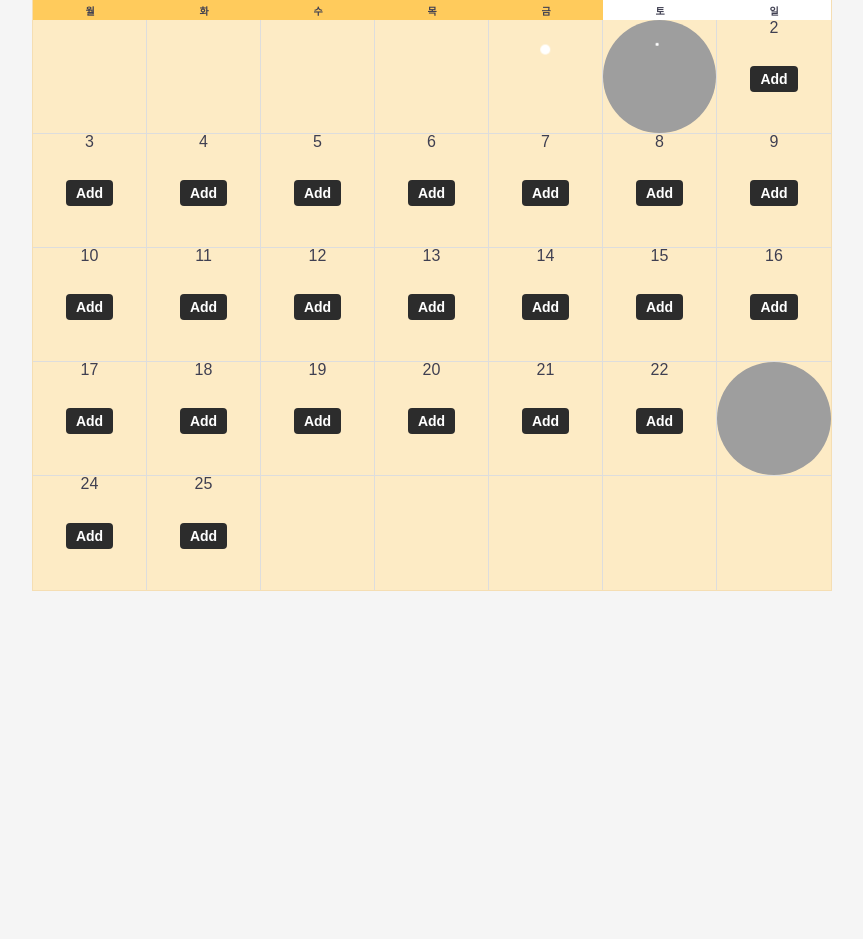
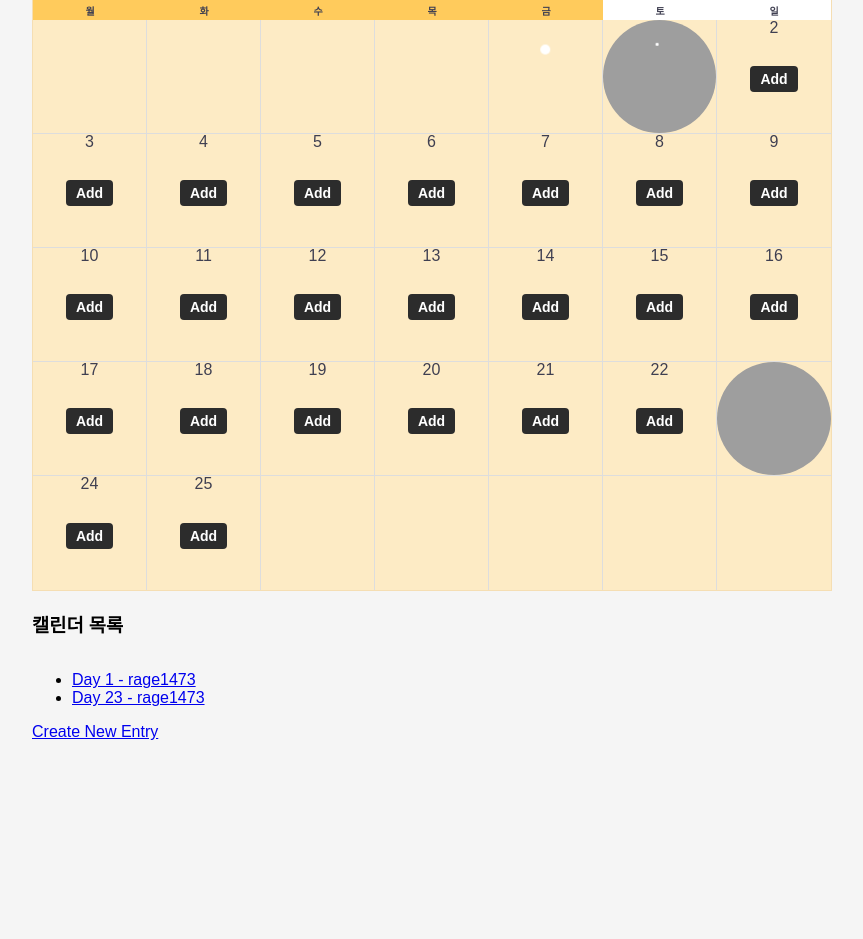
Before and after one commit to rage147-OwO/AdventCalendar, a Django app: page /calendar/14/ in a window 1280 px wide; the page is wider, and only the part inside the window is pictured. Shown: the part 772-1711 px from the top of that part, without its empty margins (208-1071 px from the left). Before the commit the page ends 1363 px from the top of that part, so only its background shows below. Run offline with Django 4.2, Linux system fonts and the light colour scheme; data comes from the database, SQL or seed files in the repository; both versions use the stored data as it was after the commit; grey boxes are pictures that could not be loaded.

Commit message:
Revert "."
This reverts commit 1f1857ff9866ed2115d80f8159f8fffbdac3dedb.

```diff
--- a/adventcalendar/calendarapp/templates/base.html
+++ b/adventcalendar/calendarapp/templates/base.html
@@ -42,6 +42,7 @@
             font-size: 50px;
             font-weight: bold;
             box-sizing: border-box;
+
         }
 
         .login-buttons {
@@ -208,9 +209,9 @@
 <body>
 
     <div class="top-page">
-        <div class="pink-header">
+        <a href="{% url 'home' %}" class="pink-header" style="text-decoration: none">
             Advent Calendar
-        </div>
+        </a>
 
         {% if user.is_authenticated %}
         <div class="user-info">
--- a/adventcalendar/calendarapp/templates/calendar.html
+++ b/adventcalendar/calendarapp/templates/calendar.html
@@ -94,7 +94,10 @@
                 {% else %}
                 <div class="content">
                     {% if day_data.person_image_url %}
-                    <img src="{{ day_data.person_image_url }}" alt="{{ day_data.person_name }}">
+                    <a href="{{ day_data.link }}">
+                        <img src="{{ day_data.person_image_url }}" alt="{{ day_data.person_name }}">
+                    </a>
+
                     {% endif %}
                     {% if day_data.link %}
                     <a href="{{ day_data.link }}" class="person-name">{{ day_data.person_name }}</a>
@@ -120,6 +123,19 @@
             <div class="day"></div>
             <div class="day"></div>
         </div>
+        <h3>캘린더 목록</h3>
+        <ul>
+            {% for entry in entries %}
+            <li>
+                <a href="{% url 'calendar_entry_detail' calendar_id entry.id %}">Day {{ entry.day }} - {{ entry.username }}</a>
+                {% if entry.user == user %}
+                (<a href="{% url 'update_calendar_entry' calendar_id entry.id %}">Edit</a>
+                | <a href="{% url 'delete_calendar_entry' calendar_id entry.id %}">Delete</a>)
+                {% endif %}
+            </li>
+            {% endfor %}
+        </ul>
+        <a href="{% url 'create_calendar_entry' calendar_id=calendar_id %}">Create New Entry</a>
 
     </div>
 
--- a/adventcalendar/calendarapp/views.py
+++ b/adventcalendar/calendarapp/views.py
@@ -77,14 +77,12 @@ def delete_calendar(request, calendar_id):
 
 
 
-
-
-
 def calendar(request, calendar_id):
     # 해당 ID의 Calendar를 가져옴
     calendar_obj = get_object_or_404(Calendar, id=calendar_id)
 
     days = [{'day': i, 'person_name': None, 'person_image_url': None, 'link': None} for i in range(1, 26)]
+    entries = CalendarEntry.objects.filter(calendar=calendar_id).order_by('day')
 
     # 해당 Calendar와 연결된 CalendarEntry 항목만 가져옴
     calendar_entries = CalendarEntry.objects.filter(calendar=calendar_obj)
@@ -92,12 +90,13 @@ def calendar(request, calendar_id):
     for entry in calendar_entries:
         if 0 < entry.day <= 31:
             days[entry.day - 1].update({
-                'person_name': request.user,
+                'person_name': entry.user,
                 'person_image_url': entry.user_image.url if entry.user_image else None,
                 'link': entry.link
             })
 
     return render(request, 'calendar.html', {
+        'entries' : entries,
         'days': days,
         'calendar': calendar_obj,
         'calendar_id': calendar_id  # 여기에 calendar_id 추가
```
Also changed, not shown: adventcalendar/db.sqlite3.
